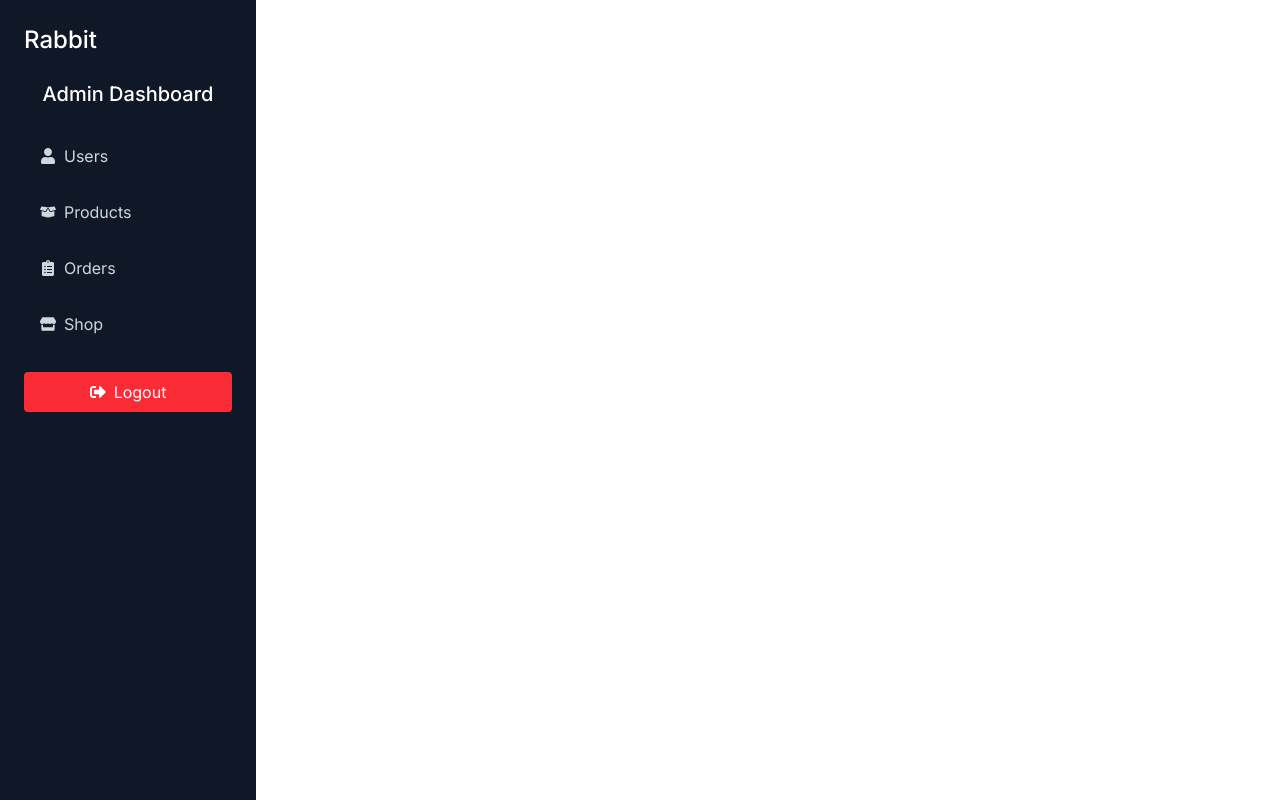
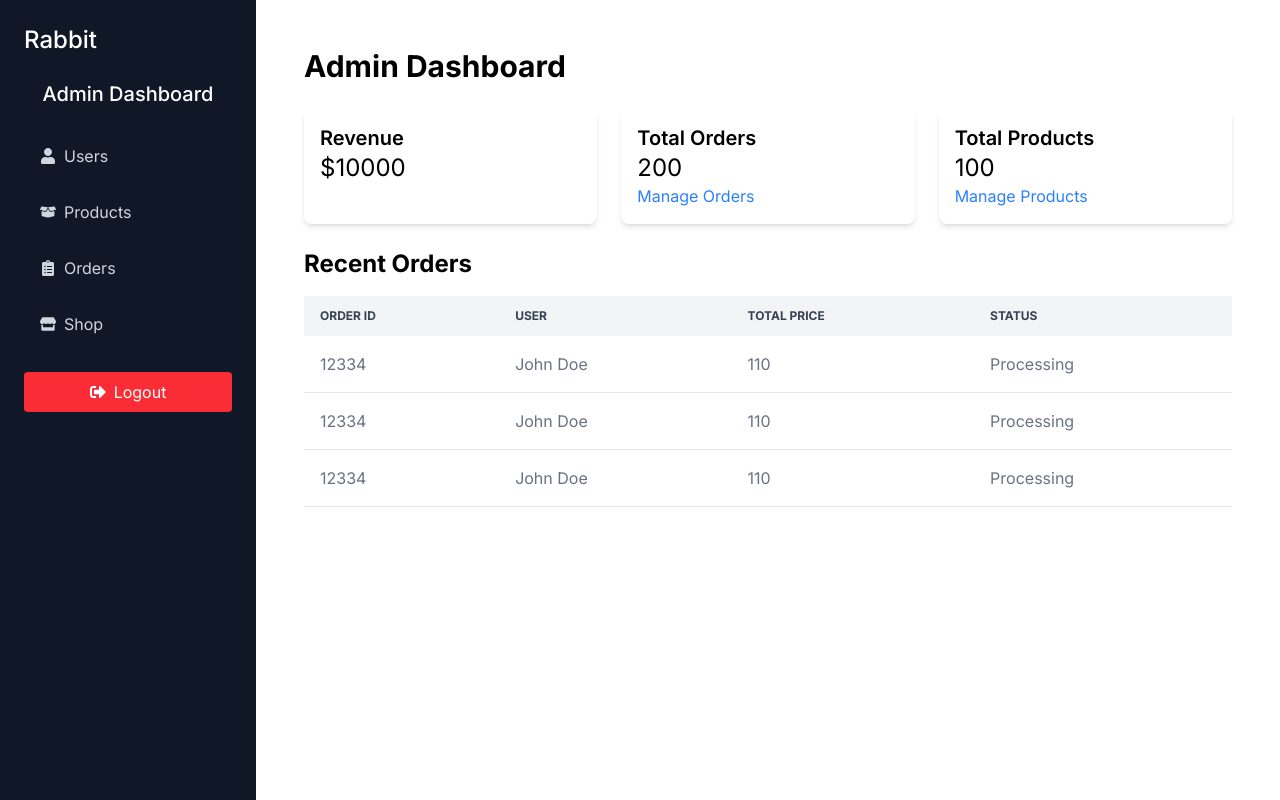
Before and after one commit to rizarayhan/rabbit, a React (Vite) app in the folder frontend/: page /admin in a window 1280 px wide. Built offline with nearby package versions, Linux system fonts and the light colour scheme.

Commit message:
create admin homepage

```diff
--- a/frontend/src/App.jsx
+++ b/frontend/src/App.jsx
@@ -13,6 +13,7 @@
 import OrderDetailsPage from "./pages/OrderDetailsPage";
 import MyOrdersPage from "./pages/MyOrdersPage";
 import AdminLayout from "./components/Admin/AdminLayout";
+import AdminHomePage from "./pages/AdminHomePage";
 
 const App = () => {
   return (
@@ -38,6 +39,7 @@
 
         <Route path="/admin" element={<AdminLayout />}>
           {/* Admin layout */}
+          <Route index element={<AdminHomePage />} />
         </Route>
       </Routes>
     </BrowserRouter>
--- /dev/null
+++ b/frontend/src/pages/AdminHomePage.jsx
@@ -0,0 +1,94 @@
+import React from "react";
+import { Link } from "react-router-dom";
+
+const AdminHomePage = () => {
+  const orders = [
+    {
+      _id: 12334,
+      user: {
+        name: "John Doe",
+      },
+      totalPrice: 110,
+      status: "Processing",
+    },
+    {
+      _id: 12334,
+      user: {
+        name: "John Doe",
+      },
+      totalPrice: 110,
+      status: "Processing",
+    },
+    {
+      _id: 12334,
+      user: {
+        name: "John Doe",
+      },
+      totalPrice: 110,
+      status: "Processing",
+    },
+  ];
+  return (
+    <div className="max-w-7xl mx-auto p-6">
+      <h1 className="text-3xl font-bold mb-6 ">Admin Dashboard</h1>
+      <div className="grid grid-cols-1 sm:grid-cols-2 lg:grid-cols-3 gap-6 ">
+        <div className="p-4 shadow-md rounded-lg ">
+          <h2 className="text-xl font-semibold ">Revenue</h2>
+          <p className="text-2xl ">$10000</p>
+        </div>
+        <div className="p-4 shadow-md rounded-lg ">
+          <h2 className="text-xl font-semibold ">Total Orders</h2>
+          <p className="text-2xl ">200</p>
+          <Link to="/admin/orders" className="text-blue-500 hover:underline">
+            Manage Orders
+          </Link>
+        </div>
+        <div className="p-4 shadow-md rounded-lg ">
+          <h2 className="text-xl font-semibold ">Total Products</h2>
+          <p className="text-2xl ">100</p>
+          <Link to="/admin/products" className="text-blue-500 hover:underline">
+            Manage Products
+          </Link>
+        </div>
+      </div>
+      <div className="mt-6 ">
+        <h2 className="text-2xl font-bold mb-4">Recent Orders</h2>
+        <div className="overflow-x-auto">
+          <table className="min-w-full text-left text-gray-500">
+            <thead className="bg-gray-100 text-xs uppercase text-gray-700">
+              <tr>
+                <th className="py-3 px-4">Order ID</th>
+                <th className="py-3 px-4">User</th>
+                <th className="py-3 px-4">Total Price</th>
+                <th className="py-3 px-4">Status</th>
+              </tr>
+            </thead>
+            <tbody>
+              {orders.length > 0 ? (
+                orders.map((order) => (
+                  <tr
+                    key={order._id}
+                    className="border-b border-gray-200 hover:bg-gray-50 cursor-pointer"
+                  >
+                    <td className="p-4">{order._id}</td>
+                    <td className="p-4">{order.user.name}</td>
+                    <td className="p-4">{order.totalPrice}</td>
+                    <td className="p-4">{order.status}</td>
+                  </tr>
+                ))
+              ) : (
+                <tr>
+                  <td colSpan={4} className="p-4 text-center text-gray-500">
+                    No recent orders found
+                  </td>
+                </tr>
+              )}
+            </tbody>
+          </table>
+        </div>
+      </div>
+    </div>
+  );
+};
+
+export default AdminHomePage;
```
